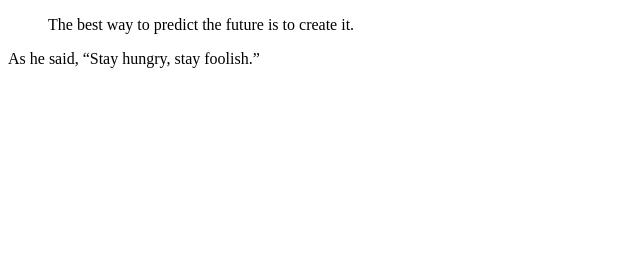
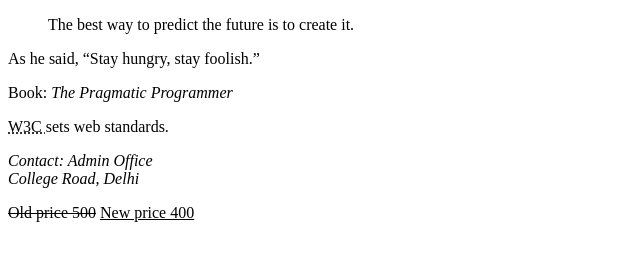
Before and after one commit to sachin08kumar/WDW_0358, a plain HTML site: page Assignments/Assignment-09.html in a window 1280 px wide. Shown: the whole page, without its empty margins (0-640 px from the left). Drawn offline with Linux system fonts and the light colour scheme.

Commit message:
Completed - 09

```diff
--- a/Assignments/Assignment-09.html
+++ b/Assignments/Assignment-09.html
@@ -14,3 +14,27 @@
         As he said,
         <q>Stay hungry, stay foolish.</q>
     </p>
+    <p>
+        Book:
+        <cite>The Pragmatic Programmer</cite>
+    </p>
+
+    <p>
+        <abbr title="World Wide Web Consortium">
+            W3C
+        </abbr>
+        sets web standards.
+    </p>
+
+    <address>
+        Contact: Admin Office<br>
+        College Road, Delhi
+    </address>
+
+    <p>
+        <del>Old price 500</del>
+        <ins>New price 400</ins>
+    </p>
+
+</body>
+</html>
```
